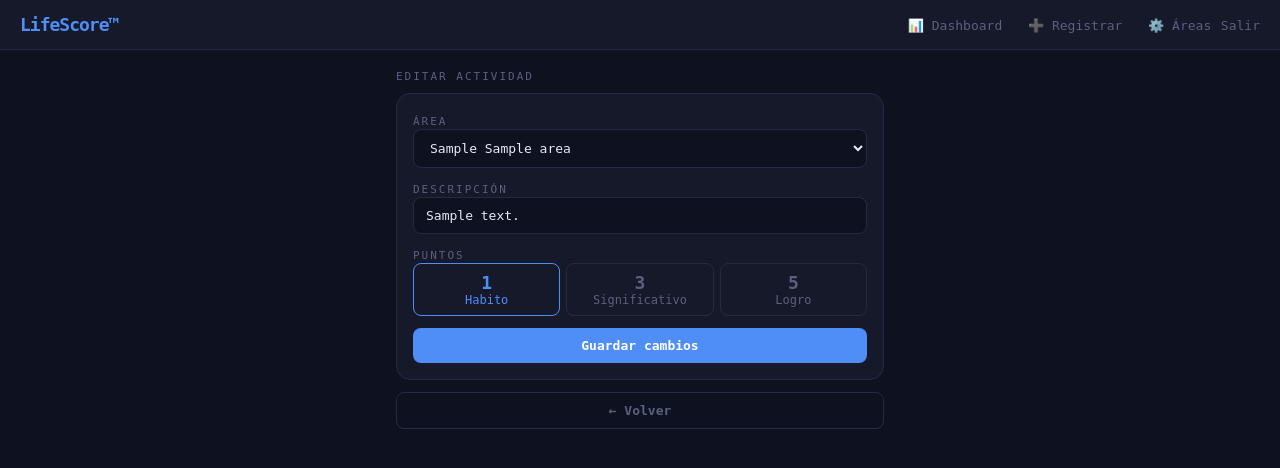
After one commit to MarioHerediaM/life-tracker, a Django app: page /actividad/editar/1 in a window 1280 px wide. The commit adds this page. Shown: the top 468 px of the page. Run offline with Django 5.2, Linux system fonts and the light colour scheme; a user stored in the database is signed in; tables that the repository leaves empty hold one stand-in row (values such as "Sample post").

Commit message:
agregada opcion para editar registro

```diff
--- /dev/null
+++ b/tracker/templates/tracker/editar_actividad.html
@@ -0,0 +1,63 @@
+{% extends 'tracker/base.html' %}
+
+{% block content %}
+
+<div class="label">EDITAR ACTIVIDAD</div>
+
+<div class="card">
+    <form method="POST">
+        {% csrf_token %}
+
+        <label class="label">ÁREA</label>
+        <select name="area">
+            {% for area in areas %}
+            <option value="{{ area.pk }}" {% if area.pk == actividad.area.pk %}selected{% endif %}>
+                {{ area.emoji }} {{ area.nombre }}
+            </option>
+            {% endfor %}
+        </select>
+
+        <label class="label">DESCRIPCIÓN</label>
+        <input type="text" name="descripcion" value="{{ actividad.descripcion }}" required>
+
+        <label class="label">PUNTOS</label>
+        <div style="display:flex; gap:6px; margin-bottom:12px;">
+            {% for val, label in puntos_choices %}
+            <label style="flex:1; cursor:pointer;">
+                <input type="radio" name="puntos" value="{{ val }}"
+                    {% if val == actividad.puntos %}checked{% endif %}
+                    style="display:none;">
+                <div class="pts-btn" style="
+                    text-align:center; border:1px solid #252a40;
+                    border-radius:8px; padding:8px 0; cursor:pointer;
+                    font-size:12px; color:#5a6080;
+                    {% if val == actividad.puntos %}border-color:#4F8EF7; color:#4F8EF7;{% endif %}
+                ">
+                    <div style="font-size:18px; font-weight:700;">{{ val }}</div>
+                    {{ label }}
+                </div>
+            </label>
+            {% endfor %}
+        </div>
+
+        <button type="submit" class="btn" style="width:100%;">Guardar cambios</button>
+    </form>
+</div>
+
+<a href="{% url 'dashboard' %}" class="btn btn-outline"
+    style="display:block; text-align:center; margin-top:8px;">← Volver</a>
+
+<script>
+    document.querySelectorAll('input[name="puntos"]').forEach(radio => {
+        radio.addEventListener('change', () => {
+            document.querySelectorAll('.pts-btn').forEach(btn => {
+                btn.style.borderColor = '#252a40';
+                btn.style.color = '#5a6080';
+            });
+            radio.nextElementSibling.style.borderColor = '#4F8EF7';
+            radio.nextElementSibling.style.color = '#4F8EF7';
+        });
+    });
+</script>
+
+{% endblock %}
--- a/tracker/urls.py
+++ b/tracker/urls.py
@@ -9,4 +9,5 @@ urlpatterns = [
     path('actividad/eliminar/<int:pk>/', views.eliminar_actividad, name='eliminar_actividad'),
     path('registro/', views.registro, name='registro'),
     path('areas/editar/<int:pk>/', views.editar_area, name='editar_area'),
+    path('actividad/editar/<int:pk>', views.editar_actividad, name='editar_actividad')
 ]
--- a/tracker/views.py
+++ b/tracker/views.py
@@ -60,6 +60,7 @@ def dashboard(request):
         'fin': fin,
         'historial': historial,
         'semanas': [(0, 'Esta semana'), (1, 'Sem. anterior'), (2, 'Hace 2 sem.'), (3, 'Hace 3 sem.')],
+        'actividades': actividades,
     }
     return render(request, 'tracker/dashboard.html', context)
 
@@ -134,3 +135,19 @@ def editar_area(request, pk):
         area.save()
         return redirect('gestionar_areas')
     return render(request, 'tracker/editar_area.html', {'area': area})
+
+@login_required
+def editar_actividad(request, pk):
+    actividad = get_object_or_404(Actividad, pk=pk, usuario=request.user)
+    areas = Area.objects.filter(usuario = request.user)
+    if request.method == 'POST':
+        actividad.area = get_object_or_404(Area, pk=request.POST.get('area'), usuario=request.user)
+        actividad.descripcion = request.POST.get('descripcion', actividad.descripcion)
+        actividad.puntos = request.POST.get('puntos', actividad.puntos)
+        actividad.save()
+        return redirect('dashboard')
+    return render(request, 'tracker/editar_actividad.html',{
+        'actividad': actividad,
+        'areas': areas,
+        'puntos_choices': Actividad.PUNTOS_CHOICES,
+    })
```
Also changed, not shown: tracker/templates/tracker/dashboard.html (+25 -0 lines).
